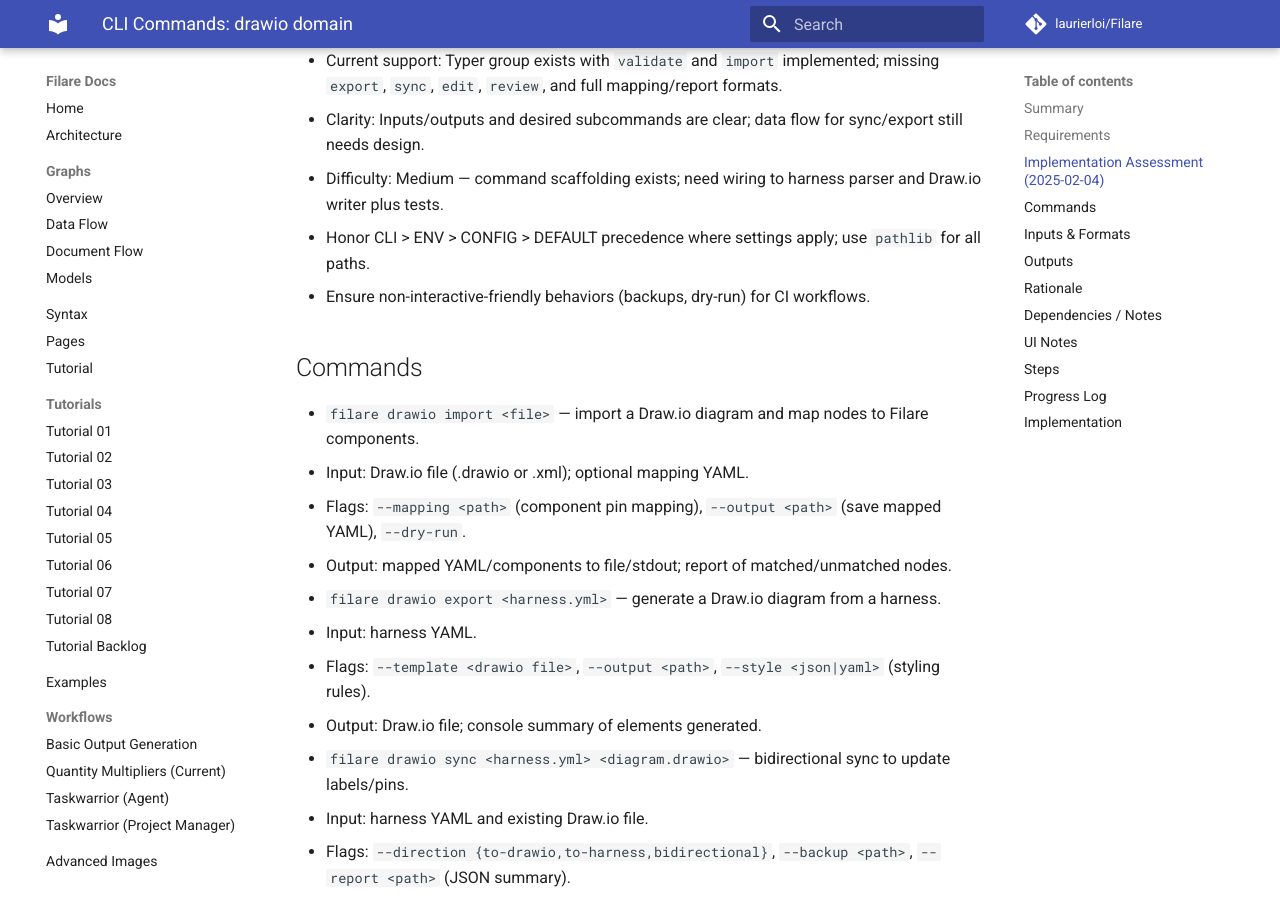
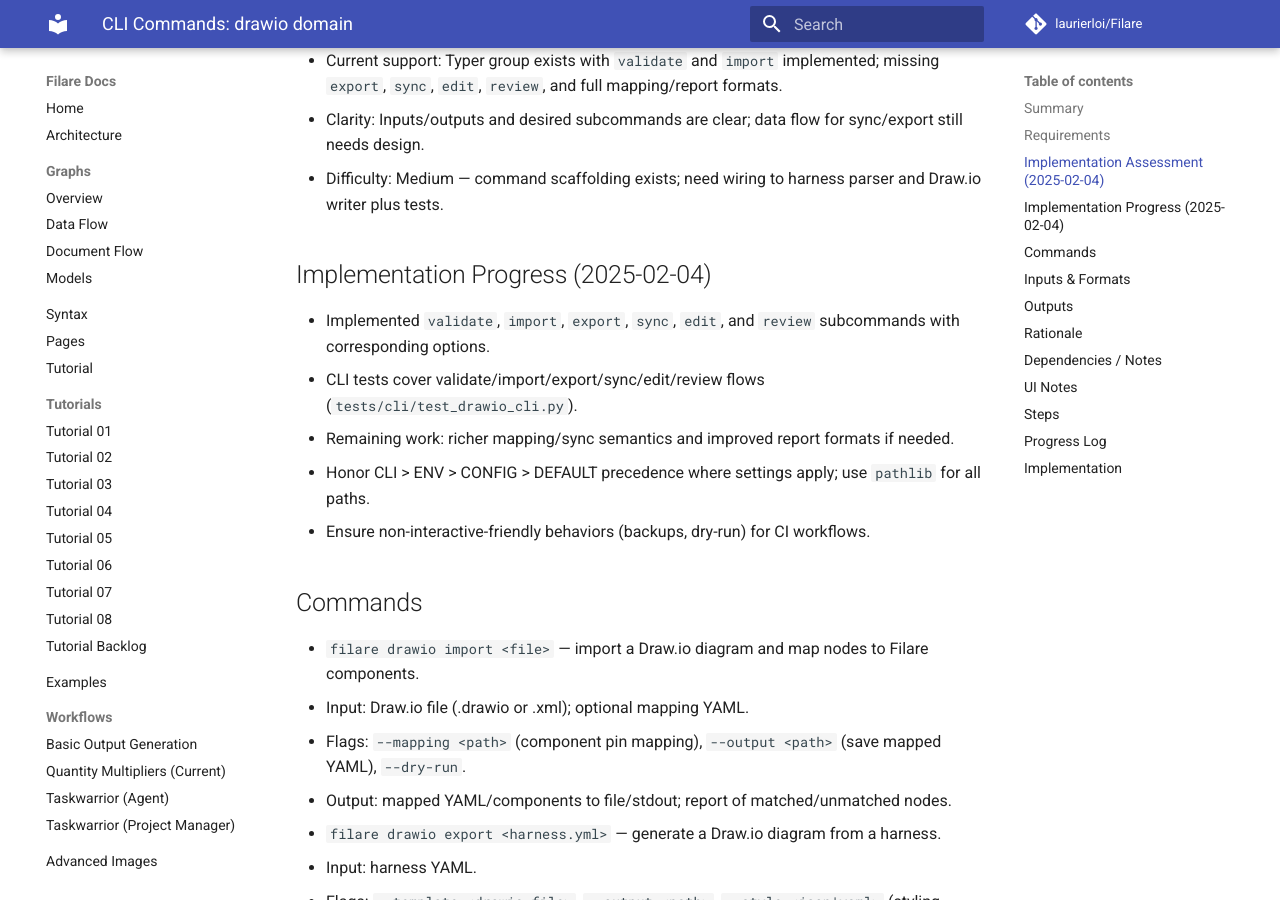
Before and after one commit to laurierloi/filare, an MkDocs documentation site: the page built from docs/features/cli/cli-drawio-commands.md, in a window 1280 px wide and 900 px high, scrolled down 677 px. Built offline with MkDocs 1.6.1 and Material for MkDocs 9.7.7, drawn with Linux system fonts in a browser that asks for light colours; comment, search, counter and statistics services are not loaded.

Commit message:
docs(cli): note drawio commands implemented

```diff
--- a/docs/features/cli/cli-drawio-commands.md
+++ b/docs/features/cli/cli-drawio-commands.md
@@ -24,6 +24,12 @@
 - Current support: Typer group exists with `validate` and `import` implemented; missing `export`, `sync`, `edit`, `review`, and full mapping/report formats.
 - Clarity: Inputs/outputs and desired subcommands are clear; data flow for sync/export still needs design.
 - Difficulty: Medium — command scaffolding exists; need wiring to harness parser and Draw.io writer plus tests.
+
+## Implementation Progress (2025-02-04)
+
+- Implemented `validate`, `import`, `export`, `sync`, `edit`, and `review` subcommands with corresponding options.
+- CLI tests cover validate/import/export/sync/edit/review flows (`tests/cli/test_drawio_cli.py`).
+- Remaining work: richer mapping/sync semantics and improved report formats if needed.
 - Honor CLI > ENV > CONFIG > DEFAULT precedence where settings apply; use `pathlib` for all paths.
 - Ensure non-interactive-friendly behaviors (backups, dry-run) for CI workflows.
 
```
